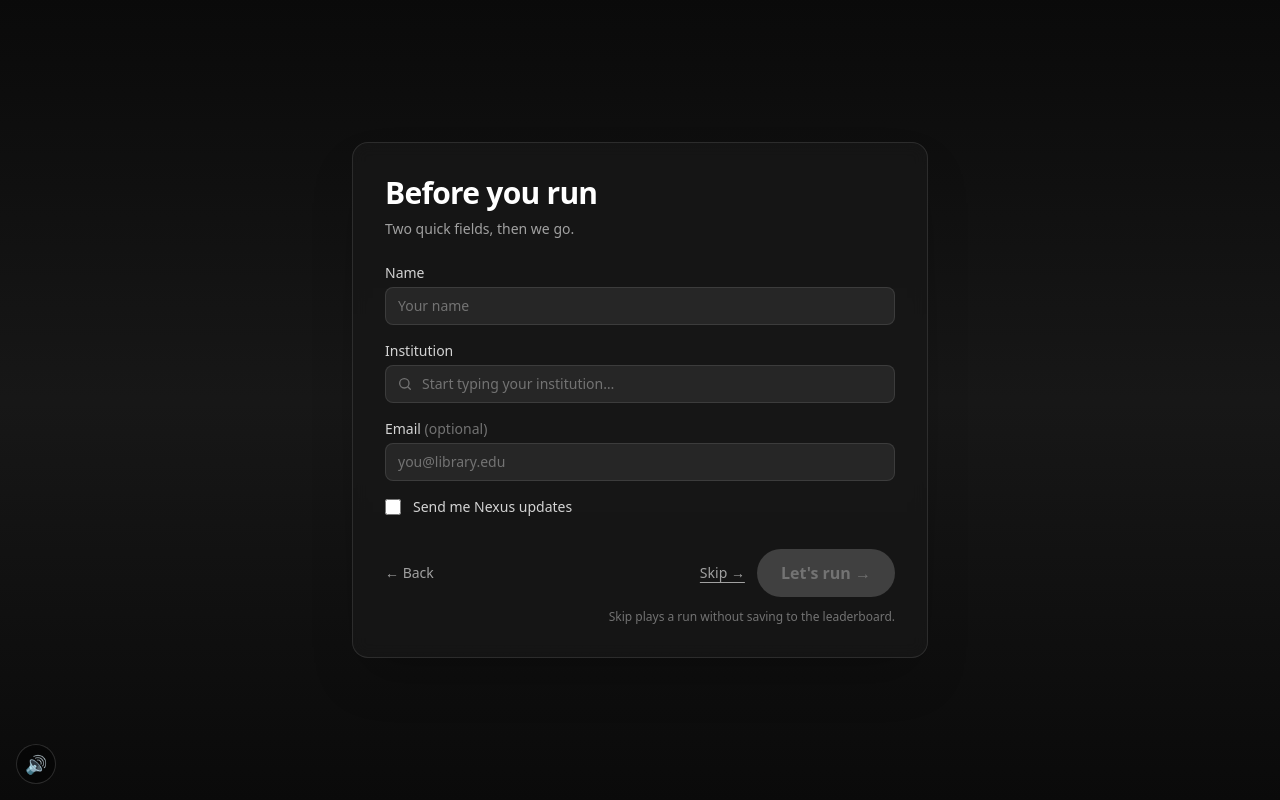
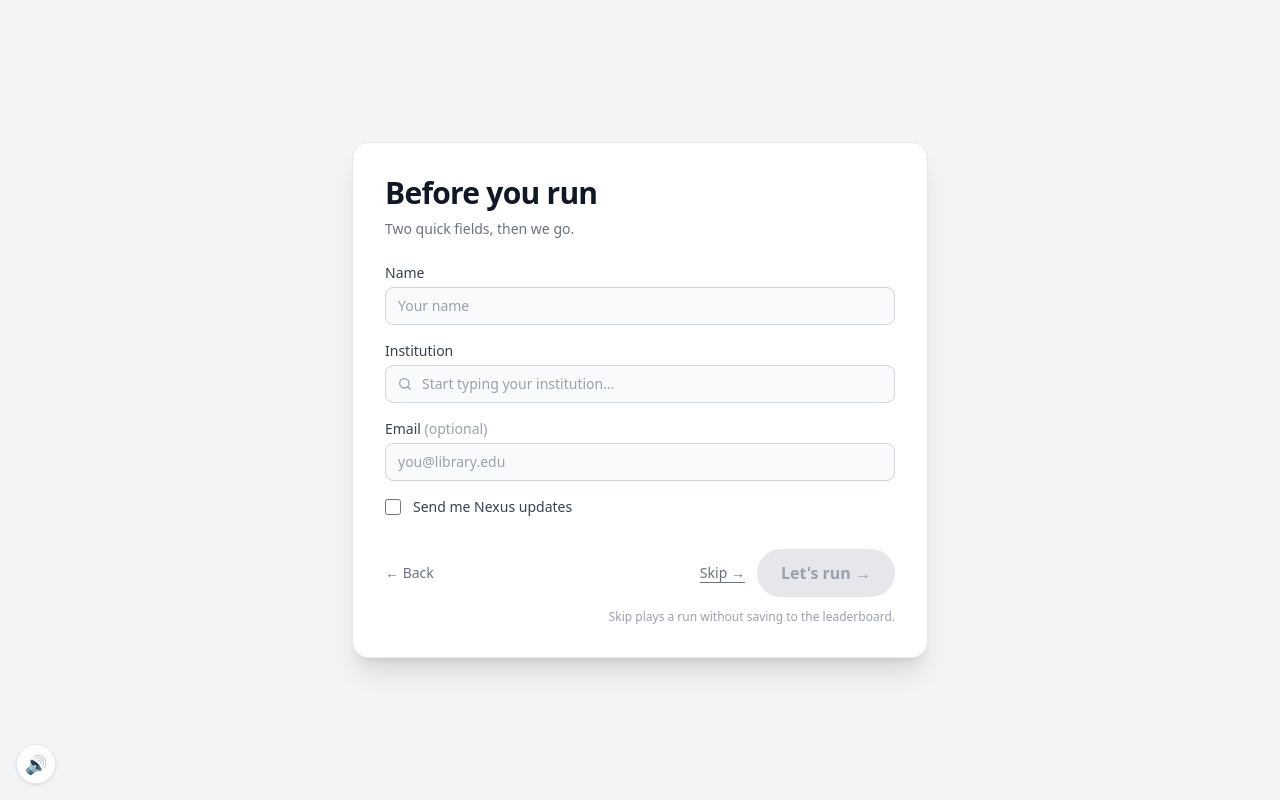
Before and after one commit to daniguzman73-netizen/citation-rush, a React (Vite) app: page / in a window 1280 px wide. Both pictures are taken after a click on the button "Press start →". Built offline with nearby package versions, Linux system fonts and the light colour scheme.

Commit message:
Visual: light theme on Welcome / Intake / Tutorial — bg-[#F3F4F6] matching Nexus Booth demo, white cards, dark text; light variant on MuteToggle so it works on both light and dark contexts

```diff
--- a/src/components/MuteToggle.tsx
+++ b/src/components/MuteToggle.tsx
@@ -15,9 +15,9 @@ export default function MuteToggle({ className = '' }: Props) {
       aria-pressed={muted}
       onClick={() => Audio.toggle()}
       className={
-        'rounded-full bg-black/40 hover:bg-black/60 backdrop-blur ' +
-        'text-white text-lg w-10 h-10 flex items-center justify-center ' +
-        'border border-white/15 transition-colors ' +
+        'rounded-full bg-white/80 hover:bg-white backdrop-blur ' +
+        'text-gray-700 text-lg w-10 h-10 flex items-center justify-center ' +
+        'border border-gray-200 shadow-sm transition-colors ' +
         className
       }
     >
--- a/src/screens/IntakeScreen.tsx
+++ b/src/screens/IntakeScreen.tsx
@@ -48,15 +48,15 @@ export default function IntakeScreen({ initial, onSubmit, onBack }: Props) {
   }
 
   return (
-    <div className="absolute inset-0 flex flex-col items-center justify-center text-white px-6 bg-gradient-to-b from-neutral-950 via-neutral-900 to-neutral-950">
+    <div className="absolute inset-0 flex flex-col items-center justify-center px-6 bg-[#F3F4F6]">
       <form
         onSubmit={handleSubmit}
-        className="w-full max-w-xl bg-neutral-900/80 backdrop-blur rounded-2xl p-8 border border-white/10 shadow-2xl"
+        className="w-full max-w-xl bg-white rounded-2xl p-8 border border-gray-200 shadow-xl"
       >
-        <h2 className="text-3xl font-bold tracking-tight">Before you run</h2>
-        <p className="mt-2 text-sm text-neutral-400">Two quick fields, then we go.</p>
+        <h2 className="text-3xl font-bold tracking-tight text-gray-900">Before you run</h2>
+        <p className="mt-2 text-sm text-gray-500">Two quick fields, then we go.</p>
 
-        <label className="block mt-6 text-sm font-medium text-neutral-300">
+        <label className="block mt-6 text-sm font-medium text-gray-700">
           Name
           <input
             type="text"
@@ -65,18 +65,18 @@ export default function IntakeScreen({ initial, onSubmit, onBack }: Props) {
             onChange={e => setName(e.target.value)}
             autoComplete="off"
             placeholder="Your name"
-            className="mt-1 w-full rounded-lg bg-neutral-800 border border-white/10 px-3 py-2 text-white placeholder-neutral-500 focus:outline-none focus:ring-2 focus:ring-purple-500"
+            className="mt-1 w-full rounded-lg bg-gray-50 border border-gray-300 px-3 py-2 text-gray-900 placeholder-gray-400 focus:outline-none focus:ring-2 focus:ring-purple-500 focus:border-transparent"
           />
         </label>
 
-        <div className="block mt-4 text-sm font-medium text-neutral-300">
+        <div className="block mt-4 text-sm font-medium text-gray-700">
           <label htmlFor="institution-input">Institution</label>
           <div className="relative mt-1">
             {/* search icon (left) */}
             <svg
               aria-hidden="true"
               viewBox="0 0 24 24"
-              className="absolute left-3 top-1/2 -translate-y-1/2 h-4 w-4 text-neutral-500 pointer-events-none"
+              className="absolute left-3 top-1/2 -translate-y-1/2 h-4 w-4 text-gray-400 pointer-events-none"
               fill="none" stroke="currentColor" strokeWidth="2" strokeLinecap="round" strokeLinejoin="round"
             >
               <circle cx="11" cy="11" r="7" />
@@ -94,7 +94,7 @@ export default function IntakeScreen({ initial, onSubmit, onBack }: Props) {
               onBlur={() => setTimeout(() => setInstitutionFocused(false), 120)}
               autoComplete="off"
               placeholder="Start typing your institution…"
-              className="w-full rounded-lg bg-neutral-800 border border-white/10 pl-9 pr-9 py-2 text-white placeholder-neutral-500 focus:outline-none focus:ring-2 focus:ring-purple-500"
+              className="w-full rounded-lg bg-gray-50 border border-gray-300 pl-9 pr-9 py-2 text-gray-900 placeholder-gray-400 focus:outline-none focus:ring-2 focus:ring-purple-500 focus:border-transparent"
             />
 
             {/* clear (right) */}
@@ -103,34 +103,34 @@ export default function IntakeScreen({ initial, onSubmit, onBack }: Props) {
                 type="button"
                 aria-label="Clear institution"
                 onMouseDown={(e) => { e.preventDefault(); setInstitution(''); inputRef.current?.focus() }}
-                className="absolute right-2 top-1/2 -translate-y-1/2 h-6 w-6 rounded-full text-neutral-400 hover:text-white hover:bg-white/10 flex items-center justify-center transition-colors"
+                className="absolute right-2 top-1/2 -translate-y-1/2 h-6 w-6 rounded-full text-gray-400 hover:text-gray-800 hover:bg-gray-100 flex items-center justify-center transition-colors"
               >
                 ×
               </button>
             )}
 
             {showSuggestions && (
-              <ul className="absolute left-0 right-0 mt-1 max-h-64 overflow-y-auto rounded-lg bg-neutral-800 border border-white/10 shadow-xl z-10">
+              <ul className="absolute left-0 right-0 mt-1 max-h-64 overflow-y-auto rounded-lg bg-white border border-gray-200 shadow-xl z-10">
                 {suggestions.map(s => (
                   <li key={s.unitid}>
                     <button
                       type="button"
                       onMouseDown={(e) => { e.preventDefault(); setInstitution(s.name); setInstitutionFocused(false) }}
-                      className="w-full text-left px-3 py-2 text-sm hover:bg-purple-600/30 transition-colors flex items-baseline justify-between gap-3"
+                      className="w-full text-left px-3 py-2 text-sm text-gray-800 hover:bg-purple-50 transition-colors flex items-baseline justify-between gap-3"
                     >
                       <span className="truncate">{s.name}</span>
-                      <span className="text-xs text-neutral-500 shrink-0">{s.state}</span>
+                      <span className="text-xs text-gray-500 shrink-0">{s.state}</span>
                     </button>
                   </li>
                 ))}
                 {suggestions.length === 0 && (
-                  <li className="px-3 py-2 text-xs text-neutral-500 italic">No matches</li>
+                  <li className="px-3 py-2 text-xs text-gray-400 italic">No matches</li>
                 )}
-                <li className="border-t border-white/5">
+                <li className="border-t border-gray-100">
                   <button
                     type="button"
                     onMouseDown={(e) => { e.preventDefault(); setInstitutionFocused(false) }}
-                    className="w-full text-left px-3 py-2 text-sm text-neutral-300 italic hover:bg-purple-600/30 transition-colors"
+                    className="w-full text-left px-3 py-2 text-sm text-gray-500 italic hover:bg-purple-50 transition-colors"
                   >
                     {OTHER_OPTION_LABEL}
                   </button>
@@ -140,24 +140,24 @@ export default function IntakeScreen({ initial, onSubmit, onBack }: Props) {
           </div>
         </div>
 
-        <label className="block mt-4 text-sm font-medium text-neutral-300">
-          Email <span className="text-neutral-500 font-normal">(optional)</span>
+        <label className="block mt-4 text-sm font-medium text-gray-700">
+          Email <span className="text-gray-400 font-normal">(optional)</span>
           <input
             type="email"
             value={email}
             onChange={e => setEmail(e.target.value)}
             autoComplete="off"
             placeholder="you@library.edu"
-            className="mt-1 w-full rounded-lg bg-neutral-800 border border-white/10 px-3 py-2 text-white placeholder-neutral-500 focus:outline-none focus:ring-2 focus:ring-purple-500"
+            className="mt-1 w-full rounded-lg bg-gray-50 border border-gray-300 px-3 py-2 text-gray-900 placeholder-gray-400 focus:outline-none focus:ring-2 focus:ring-purple-500 focus:border-transparent"
           />
         </label>
 
-        <label className="mt-4 flex items-start gap-3 text-sm text-neutral-300 cursor-pointer">
+        <label className="mt-4 flex items-start gap-3 text-sm text-gray-700 cursor-pointer">
           <input
             type="checkbox"
             checked={optedIn}
             onChange={e => setOptedIn(e.target.checked)}
-            className="mt-0.5 h-4 w-4 rounded border-white/20 bg-neutral-800 text-purple-500 focus:ring-purple-500"
+            className="mt-0.5 h-4 w-4 rounded border-gray-300 bg-white text-purple-600 focus:ring-purple-500"
           />
           <span>Send me Nexus updates</span>
         </label>
@@ -166,7 +166,7 @@ export default function IntakeScreen({ initial, onSubmit, onBack }: Props) {
           <button
             type="button"
             onClick={onBack}
-            className="text-sm text-neutral-400 hover:text-neutral-200 transition-colors"
+            className="text-sm text-gray-500 hover:text-gray-900 transition-colors"
           >
             ← Back
           </button>
@@ -174,20 +174,20 @@ export default function IntakeScreen({ initial, onSubmit, onBack }: Props) {
             <button
               type="button"
               onClick={handleSkip}
-              className="text-sm text-neutral-400 hover:text-neutral-200 underline underline-offset-4 transition-colors"
+              className="text-sm text-gray-500 hover:text-gray-900 underline underline-offset-4 transition-colors"
             >
               Skip →
             </button>
             <button
               type="submit"
               disabled={!canSubmit}
-              className="px-6 py-3 rounded-full bg-purple-600 hover:bg-purple-500 active:bg-purple-700 disabled:bg-neutral-700 disabled:text-neutral-500 disabled:cursor-not-allowed text-base font-semibold transition-colors"
+              className="px-6 py-3 rounded-full bg-purple-600 hover:bg-purple-500 active:bg-purple-700 disabled:bg-gray-200 disabled:text-gray-400 disabled:cursor-not-allowed text-white text-base font-semibold transition-colors"
             >
               Let's run →
             </button>
           </div>
         </div>
-        <p className="mt-3 text-xs text-neutral-500 text-right">
+        <p className="mt-3 text-xs text-gray-400 text-right">
           Skip plays a run without saving to the leaderboard.
         </p>
       </form>
```
Also changed, not shown: src/screens/TutorialScreen.tsx (+8 -8 lines), src/screens/WelcomeScreen.tsx (+8 -8 lines).
